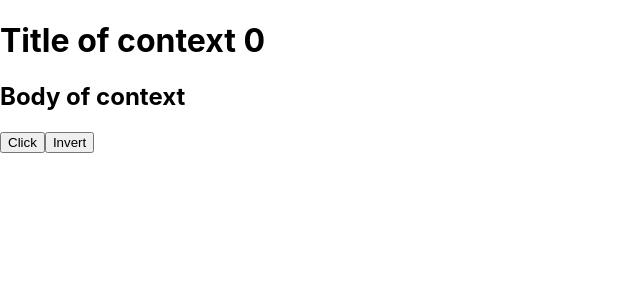
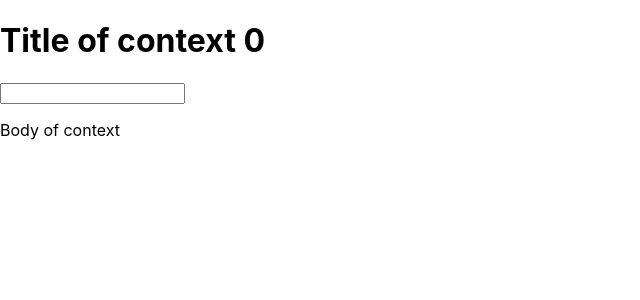
Before and after one commit to viniciusjs07/course-reactjs-project-2, a React (Create React App) app: page / in a window 1280 px wide. Shown: the top 300 px of the page, without its empty margins (0-640 px from the left). Built offline with nearby package versions, Linux system fonts and the light colour scheme.

Commit message:
useReduce with useContext example

```diff
--- a/src/App.js
+++ b/src/App.js
@@ -1,37 +1,15 @@
 import './App.css';
-import React, { useReducer } from 'react';
-import { globalState } from './context/App/data';
-
-// o Hook #useReducer deve ser utilizado como manipulação de estados mais complexos
-// que requer alguma lógica.
-const reducer = (state, action) => {
-  console.log('state', state);
-  console.log('action', action);
-  switch (action.type) {
-    case 'change': {
-      console.log('change state type');
-      return { ...state, title: 'Change title' };
-    }
-    case 'invert': {
-      const { title } = state;
-      return { ...state, title: title.split('').reverse().join('') };
-    }
-  }
-  return { ...state };
-};
+import React from 'react';
+import { AppContext } from './context/App';
+import { Div } from './components/Div';
 
 function App() {
-  const [state, dispatch] = useReducer(reducer, globalState);
-  const { counter, title, body } = state;
   return (
-    <div>
-      <h1>
-        {title} {counter}
-      </h1>
-      <h2>{body}</h2>
-      <button onClick={() => dispatch({ type: 'change' })}>Click</button>
-      <button onClick={() => dispatch({ type: 'invert' })}>Invert</button>
-    </div>
+    <>
+      <AppContext>
+        <Div></Div>
+      </AppContext>
+    </>
   );
 }
 
--- a/src/components/H1/index.jsx
+++ b/src/components/H1/index.jsx
@@ -1,15 +1,21 @@
-import React, { useContext } from 'react';
+import React, { useContext, useRef } from 'react';
 import { GlobalContext } from '../../context/App';
-
 export const H1 = () => {
   const theContext = useContext(GlobalContext);
   console.log(theContext);
   const {
-    contextState: { title, counter },
+    state: { title, counter },
   } = theContext;
+
+  const inputRef = useRef();
+
+  // obtendo o valor do input e inserindo no título
   return (
-    <h1>
-      {title} {counter}
-    </h1>
+    <>
+      <h1 onClick={() => theContext.changeTitle(inputRef.current.value)}>
+        {title} {counter}
+      </h1>
+      <input type="text" ref={inputRef}></input>
+    </>
   );
 };
--- a/src/components/P/index.jsx
+++ b/src/components/P/index.jsx
@@ -4,9 +4,7 @@ import { GlobalContext } from '../../context/App';
 export const P = () => {
   const theContext = useContext(GlobalContext);
   const {
-    contextState: { body },
-    contextState,
-    setContextState,
+    state: { body },
   } = theContext;
-  return <p onClick={() => setContextState({ ...contextState, counter: contextState.counter + 1 })}>{body}</p>;
+  return <p>{body}</p>;
 };
--- a/src/context/App/index.jsx
+++ b/src/context/App/index.jsx
@@ -1,12 +1,20 @@
-import { createContext, useState } from 'react';
+import { createContext, useReducer } from 'react';
 import { globalState } from './data';
 import PropTypes from 'prop-types';
+import { reducer } from '../../reducer/index';
+import { actions } from '../../reducer/actions';
 
 export const GlobalContext = createContext();
 
+// useContext com useReducer
+// Removendo useState e inserindo useReduce para controlar estado
 export const AppContext = ({ children }) => {
-  const [contextState, setContextState] = useState(globalState);
-  return <GlobalContext.Provider value={{ contextState, setContextState }}>{children}</GlobalContext.Provider>;
+  const [state, dispatch] = useReducer(reducer, globalState);
+
+  const changeTitle = (payload) => {
+    dispatch({ type: actions.CHANGE_TITLE, payload });
+  };
+  return <GlobalContext.Provider value={{ state, changeTitle }}>{children}</GlobalContext.Provider>;
 };
 
 AppContext.propTypes = {
--- /dev/null
+++ b/src/reducer/actions/index.js
@@ -0,0 +1,3 @@
+export const actions = {
+  CHANGE_TITLE: 'CHANGE_TITLE',
+};
--- /dev/null
+++ b/src/reducer/index.jsx
@@ -0,0 +1,14 @@
+import { actions } from './actions';
+// o Hook #useReducer deve ser utilizado como manipulação de estados mais complexos
+// que requer alguma lógica.
+export const reducer = (state, action) => {
+  console.log('state', state);
+  console.log('action', action);
+  switch (action.type) {
+    case actions.CHANGE_TITLE: {
+      console.log('change title here');
+      return { ...state, title: action.payload };
+    }
+  }
+  return { ...state };
+};
```
